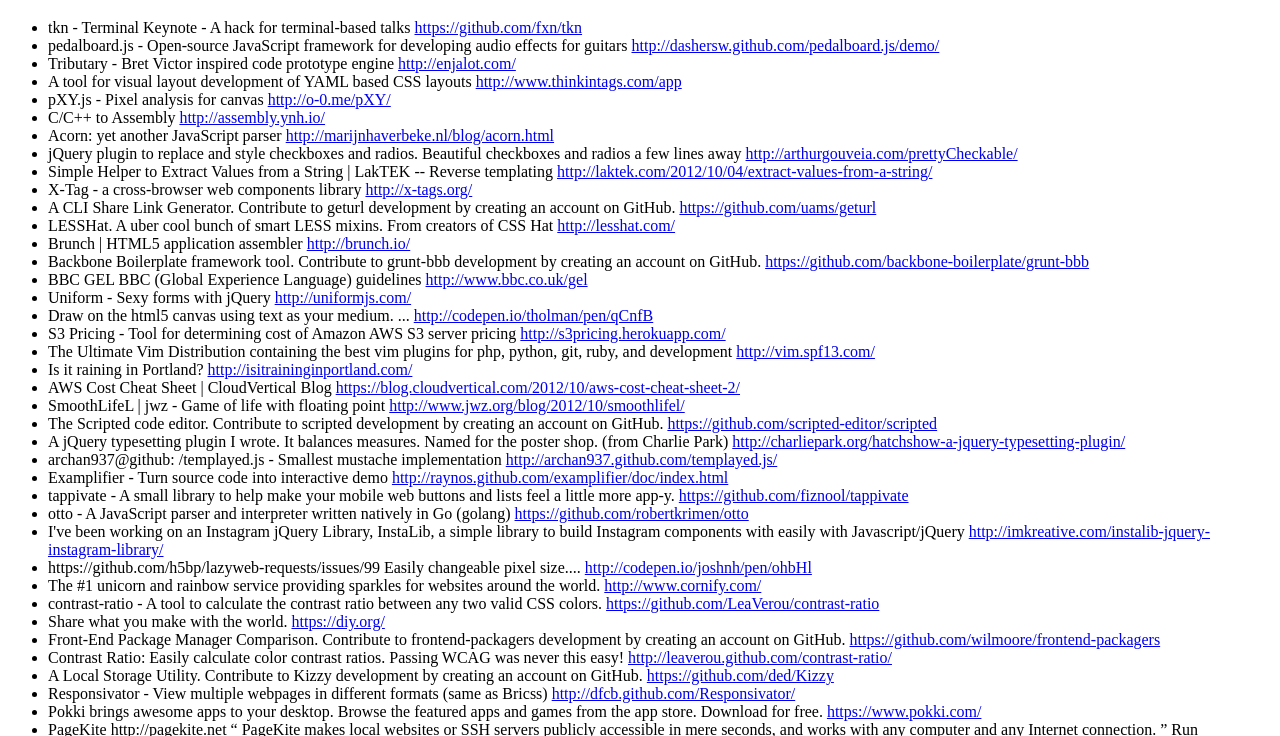
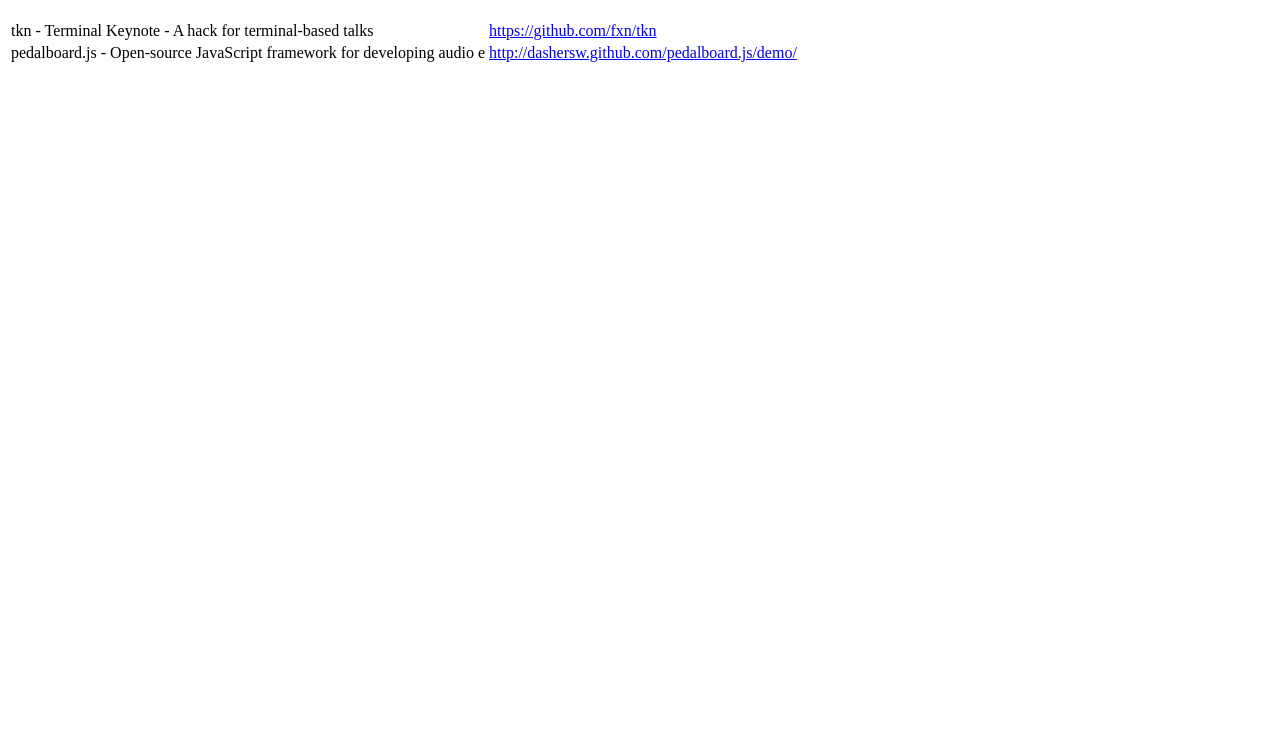
Before and after one commit to twolfson/bookmarks, a plain HTML site: page index.html in a window 1280 px wide. Shown: the part 61-797 px from the top of the page. Drawn offline with nearby package versions, Linux system fonts and the light colour scheme.

Commit message:
Refactored code for performance sake

```diff
--- a/index.html
+++ b/index.html
@@ -2,31 +2,25 @@
 <html>
   <head>
     <title>twolfson's bookmarks</title>
-    <!-- TODO: Move to another file -->
-    <style>
-      .hidden {
-        display: none;
-      }
-    </style>
     <!-- Load public scripts -->
     <script src="//ajax.googleapis.com/ajax/libs/jquery/1.9.0/jquery.min.js"></script>
-    <!-- <script src="public/js/list.min.js"></script> -->
     <script src="public/js/list.js"></script>
+    <script src="public/js/microtemplatez.js"></script>
   </head>
   <body>
     <!-- Placeholders for content -->
     <h1>twolfson's bookmarks</h1>
-    <div id="bookmark-list">
-      <ul class="list"></ul>
+    <div id="bookmark-list-container">
+      <table id="bookmark-list" class="list"></table>
     </div>
 
     <!-- Templating for list -->
-    <div class="hidden">
-      <ul><li id="bookmark-template">
-        <span class="description"></span>
-        <a href="#" class="uri"></a>
-      </li></ul>
-    </div>
+    <script type="text/micro" id="bookmark-template">
+      <tr>
+        <td><span class="description">{{description}}</span></td>
+        <td><a href="{{uri}}" class="uri">{{uri}}</a></td>
+      </tr>
+    </script>
 
     <!-- Load index.js -->
     <script src="public/js/index.js"></script>
--- a/public/js/index.js
+++ b/public/js/index.js
@@ -1,26 +1,64 @@
 // When the DOM is ready
 $(function () {
-  // Create our List
-  var bookmarkList = document.getElementById('bookmark-list'),
-      options = {
-        valueNames: ['description', 'uri'],
-        item: 'bookmark-template'
+  // // Create our List
+  // var bookmarkList = document.getElementById('bookmark-list'),
+  //     options = {
+  //       valueNames: ['description', 'uri'],
+  //       item: 'bookmark-template'
+  //     },
+  //     list = new List(bookmarkList, options);
+
+  // // When the list is updated
+  // list.on('updated', function () {
+  //   // Iterate over each of the li's
+  //   $(bookmarkList).find('li > a').each(function () {
+  //     // Set the href to the innerHTML
+  //     this.setAttribute('href', this.innerHTML);
+  //   });
+  // });
+
+  // Grab our template
+  var template = $('#bookmark-template').html();
+
+  // Mock bookmarks
+  var bookmarks = [
+    {
+        "title": "fxn/tkn - Terminal keynote presentation",
+        "dateAdded": 1349313664591754,
+        "lastModified": 1349313676308463,
+        "description": "tkn - Terminal Keynote - A hack for terminal-based talks",
+        "uri": "https://github.com/fxn/tkn"
+    },
+    {
+        "title": "pedalboard.js - Open-source JavaScript framework for developing audio effects",
+        "dateAdded": 1349417966733927,
+        "lastModified": 1349417969037920,
+        "description": "pedalboard.js - Open-source JavaScript framework for developing audio e",
+        "uri": "http://dashersw.github.com/pedalboard.js/demo/"
+    }
+  ];
+
+  // Iterate over the bookmarks
+  var bookmarkHtmlArr = bookmarks.map(function (bookmark) {
+        var html = templatez(template, bookmark);
+        return html;
+      }),
+      bookmarkHtml = bookmarkHtmlArr.join('');
+
+  // Append the content to our table
+  var bookmarkList = document.getElementById('bookmark-list');
+  bookmarkList.innerHTML = bookmarkHtml;
+
+  // Performify the list
+  var options = {
+        valueNames: ['description', 'uri']
       },
-      list = new List(bookmarkList, options);
+      list = new List('bookmark-list-container', options);
 
-  // When the list is updated
-  list.on('updated', function () {
-    // Iterate over each of the li's
-    $(bookmarkList).find('li > a').each(function () {
-      // Set the href to the innerHTML
-      this.setAttribute('href', this.innerHTML);
-    });
-  });
-
-  // Load in our bookmarks
-  $.getJSON('bookmarks.min.json', function (bookmarks, success, res) {
-    bookmarks.forEach(function (bookmark) {
-      list.add(bookmark);
-    });
-  });
+  // // Load in our bookmarks
+  // $.getJSON('bookmarks.min.json', function (bookmarks, success, res) {
+  //   bookmarks.forEach(function (bookmark) {
+  //     list.add(bookmark);
+  //   });
+  // });
 });
--- /dev/null
+++ b/public/js/microtemplatez.js
@@ -0,0 +1,27 @@
+/*!
+* Microtemplatez - a compact micro-templating implementation
+* Copyright: Addy Osmani, 2011.
+* Licensed under a dual-MIT/GPL license
+*/
+;( function ( window, doc, undef ) {
+
+    templatez = function( tmpl, data ) {
+        return tmpl.replace((RegExp("{{\\s*([a-z0-9_][.a-z0-9_]*)\\s*}}", "gi")), function (tag, k) {
+            var p = k.split("."),
+                len = p.length,
+                temp = data,
+                i = 0;
+            for (; i < len; i++) {
+                temp = temp[p[i]];
+            }
+            return temp;
+        });
+    };
+
+    getTemplatez = function(){
+        return templatez;
+    }
+
+    window.templatez = getTemplatez();
+
+} )( this, this.document );
```
